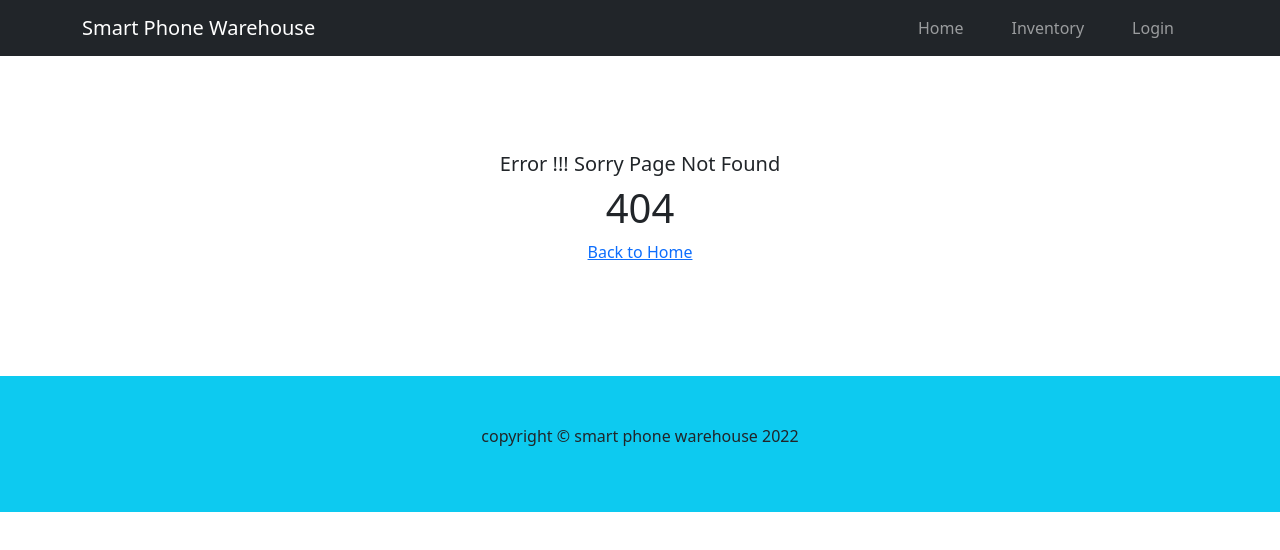
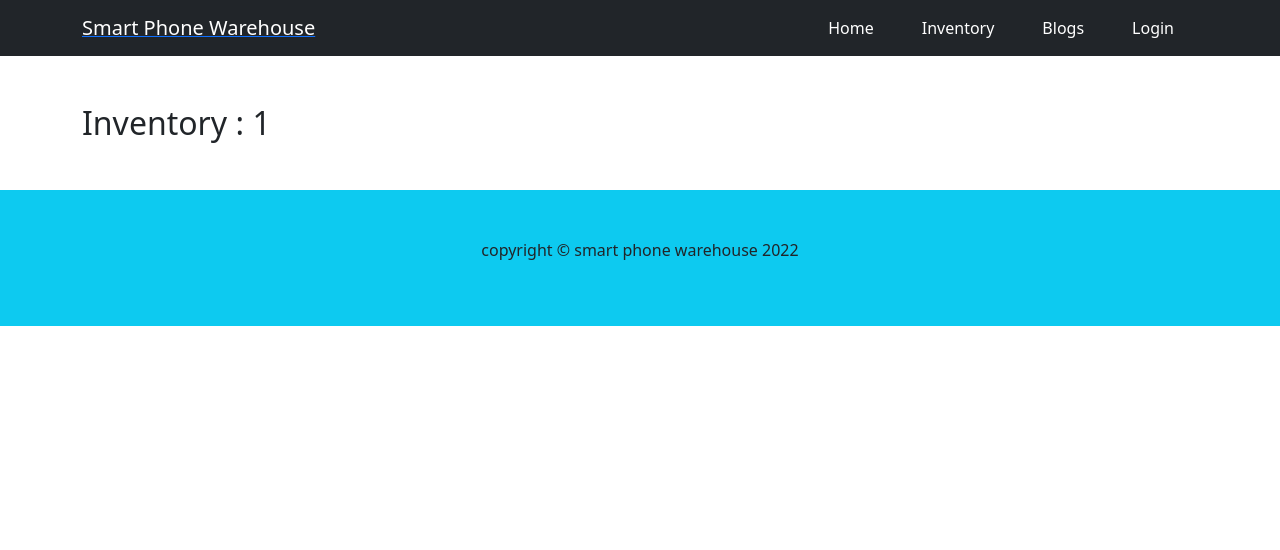
Before and after one commit to rashidul191/smartphone-warehouse-client-side, a React (Create React App) app: page /inventory/1 in a window 1280 px wide. Before the commit this address had no page. Shown: the top 550 px of the page. Built offline with nearby package versions, Linux system fonts and the light colour scheme.

Commit message:
create custom link and inventory pages pass id on useParamges

```diff
--- a/src/App.js
+++ b/src/App.js
@@ -4,6 +4,7 @@ import Footer from "./Shared/Footer/Footer";
 import Header from "./Pages/Header/Header";
 import Home from "./Pages/Home/Home";
 import NotFound from "./Shared/NotFound/NotFound";
+import Inventory from "./Pages/Home/Inventory/Inventory";
 
 function App() {
   return (
@@ -12,9 +13,7 @@ function App() {
       <Routes>
         <Route path="/" element={<Home></Home>}></Route>
         <Route path="/home" element={<Home></Home>}></Route>
-
-
-
+        <Route path="/inventory/:id" element={<Inventory></Inventory>}></Route>
 
         <Route path="*" element={<NotFound></NotFound>}></Route>
       </Routes>
--- /dev/null
+++ b/src/Pages/CustomLink/CustomLink.js
@@ -0,0 +1,24 @@
+import React from 'react';
+import {
+    Link,
+    useMatch,
+    useResolvedPath,
+  } from "react-router-dom";
+
+const CustomLink = ({ children, to, ...props }) => {
+    let resolved = useResolvedPath(to);
+    let match = useMatch({ path: resolved.pathname, end: true });
+    return (
+        <div>
+        <Link
+          style={{ textDecoration: match ? "underline" : "none", color: match?"yellow":"white" }}
+          to={to}
+          {...props}
+        >
+          {children}
+        </Link>
+      </div>
+    );
+};
+
+export default CustomLink;
--- a/src/Pages/Header/Header.js
+++ b/src/Pages/Header/Header.js
@@ -1,17 +1,34 @@
-import React from 'react';
-import { Navbar, Container, Nav } from 'react-bootstrap';
+import React from "react";
+import { Navbar, Container, Nav } from "react-bootstrap";
+import { Link } from "react-router-dom";
+import CustomLink from "../CustomLink/CustomLink";
 
 const Header = () => {
   return (
     <Navbar collapseOnSelect expand="lg" bg="dark" variant="dark">
       <Container>
-        <Navbar.Brand href="#home">Smart Phone Warehouse</Navbar.Brand>
+        <Link to="/">
+          {" "}
+          <Navbar.Brand>Smart Phone Warehouse</Navbar.Brand>
+        </Link>
         <Navbar.Toggle aria-controls="responsive-navbar-nav" />
         <Navbar.Collapse id="responsive-navbar-nav">
           <Nav className="ms-auto">
-            <Nav.Link className='mx-3'>Home</Nav.Link>
-            <Nav.Link className='mx-3'>Inventory</Nav.Link>
-            <Nav.Link className='mx-3'>Login</Nav.Link>
+
+            <Nav.Link className="mx-3">
+              <CustomLink to="/home">Home</CustomLink>
+            </Nav.Link>
+
+            <Nav.Link className="mx-3">
+              <CustomLink to="/inventory">Inventory</CustomLink>
+            </Nav.Link>
+            <Nav.Link className="mx-3">
+              <CustomLink to="/blogs">Blogs</CustomLink>
+            </Nav.Link>
+            <Nav.Link className="mx-3">
+              <CustomLink to="/login">Login</CustomLink>
+            </Nav.Link>
+
           </Nav>
         </Navbar.Collapse>
       </Container>
--- a/src/Pages/Home/Home.js
+++ b/src/Pages/Home/Home.js
@@ -1,15 +1,14 @@
-import React from 'react';
-import Banner from './Banner/Banner';
-import Inventory from './Inventory/Inventory';
-
+import React from "react";
+import Banner from "./Banner/Banner";
+import Products from "./Products/Products";
 
 const Home = () => {
-    return (
-        <div>
-            <Banner></Banner>
-            <Inventory></Inventory>
-        </div>
-    );
+  return (
+    <div>
+      <Banner></Banner>
+      <Products></Products>
+    </div>
+  );
 };
 
 export default Home;
--- a/src/Pages/Home/Inventory/Inventory.js
+++ b/src/Pages/Home/Inventory/Inventory.js
@@ -1,19 +1,13 @@
-import React from "react";
-import useInventory from "../../../hook/useInventory";
-import Product from "./Product/Product";
+import React from 'react';
+import { useParams } from 'react-router-dom';
 
 const Inventory = () => {
-  const [products] = useInventory();
-  return (
-    <div className="my-5 container">
-      <h2 className="text-info text-center my-4">Inventory : {products.length}</h2>
-      <div className="row row-cols-1 row-cols-sm-2 row-cols-md-3 g-5">
-        {products.map((product) => (
-          <Product key={product._id} product={product}></Product>
-        ))}
-      </div>
-    </div>
-  );
+    const {id} = useParams();
+    return (
+        <div className='container my-5'>
+            <h2>Inventory : {id}</h2>
+        </div>
+    );
 };
 
 export default Inventory;
--- a/src/Pages/Home/Inventory/Product/Product.js
+++ /dev/null
@@ -1,21 +0,0 @@
-import React from "react";
-
-const Product = (props) => {
-  const { name, img, price, quantity, supplierName, description } = props.product;
-  return (
-    <div className="col">
-      <div className="card">
-        <img  className="card-img-top" width={300} height={200} src={img} alt="" />
-        <div className="card-body">
-          <h5>{name}</h5>
-          <p className="m-0">Price : ${price}</p>
-          <p className="m-0">Quantity : {quantity}</p>
-          <p>Supplier : {supplierName}</p>
-          <button className="btn btn-info w-100">Update</button>
-        </div>
-      </div>
-    </div>
-  );
-};
-
-export default Product;
--- /dev/null
+++ b/src/Pages/Home/Product/Product.js
@@ -0,0 +1,34 @@
+import React from "react";
+
+const Product = (props) => {
+  const { handleUpdateProduct, product } = props;
+  const { name, img, price, quantity, supplierName, _id } = product;
+  return (
+    <div className="col">
+      <div className="card">
+        <img
+          className="card-img-top"
+          width={300}
+          height={200}
+          src={img}
+          alt=""
+        />
+        <div className="card-body">
+          <h5>{name}</h5>
+          <p className="m-0">Price : ${price}</p>
+          <p className="m-0">Quantity : {quantity}</p>
+          <p>Supplier : {supplierName}</p>
+
+          <button
+            onClick={() => handleUpdateProduct(_id)}
+            className="btn btn-info w-100"
+          >
+            Update
+          </button>
+        </div>
+      </div>
+    </div>
+  );
+};
+
+export default Product;
--- /dev/null
+++ b/src/Pages/Home/Products/Products.js
@@ -0,0 +1,31 @@
+import React from "react";
+import useInventory from "../../../hook/useInventory";
+import Product from "../Product/Product";
+import { useNavigate } from "react-router-dom";
+
+const Products = () => {
+  const [products] = useInventory();
+  const navigate = useNavigate();
+
+  const handleUpdateProduct = (id) => {
+    navigate(`/inventory/${id}`);
+  };
+  return (
+    <div className="my-5 container">
+      <h2 className="text-info text-center my-4">
+        Inventory : {products.length}
+      </h2>
+      <div className="row row-cols-1 row-cols-sm-2 row-cols-md-3 g-5">
+        {products.map((product) => (
+          <Product
+            key={product._id}
+            product={product}
+            handleUpdateProduct={handleUpdateProduct}
+          ></Product>
+        ))}
+      </div>
+    </div>
+  );
+};
+
+export default Products;
```
Lines whose indentation alone changed are shown as unchanged.
